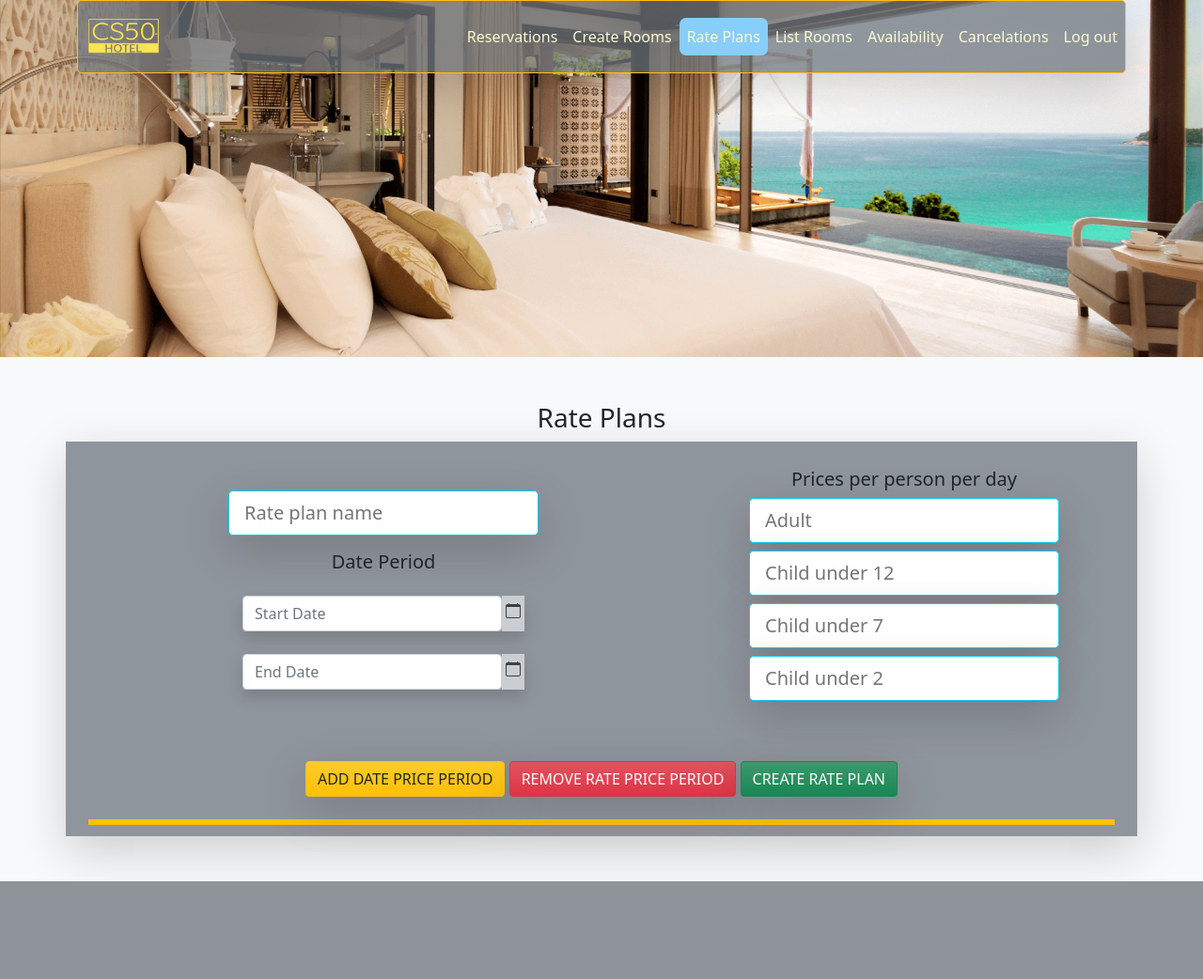
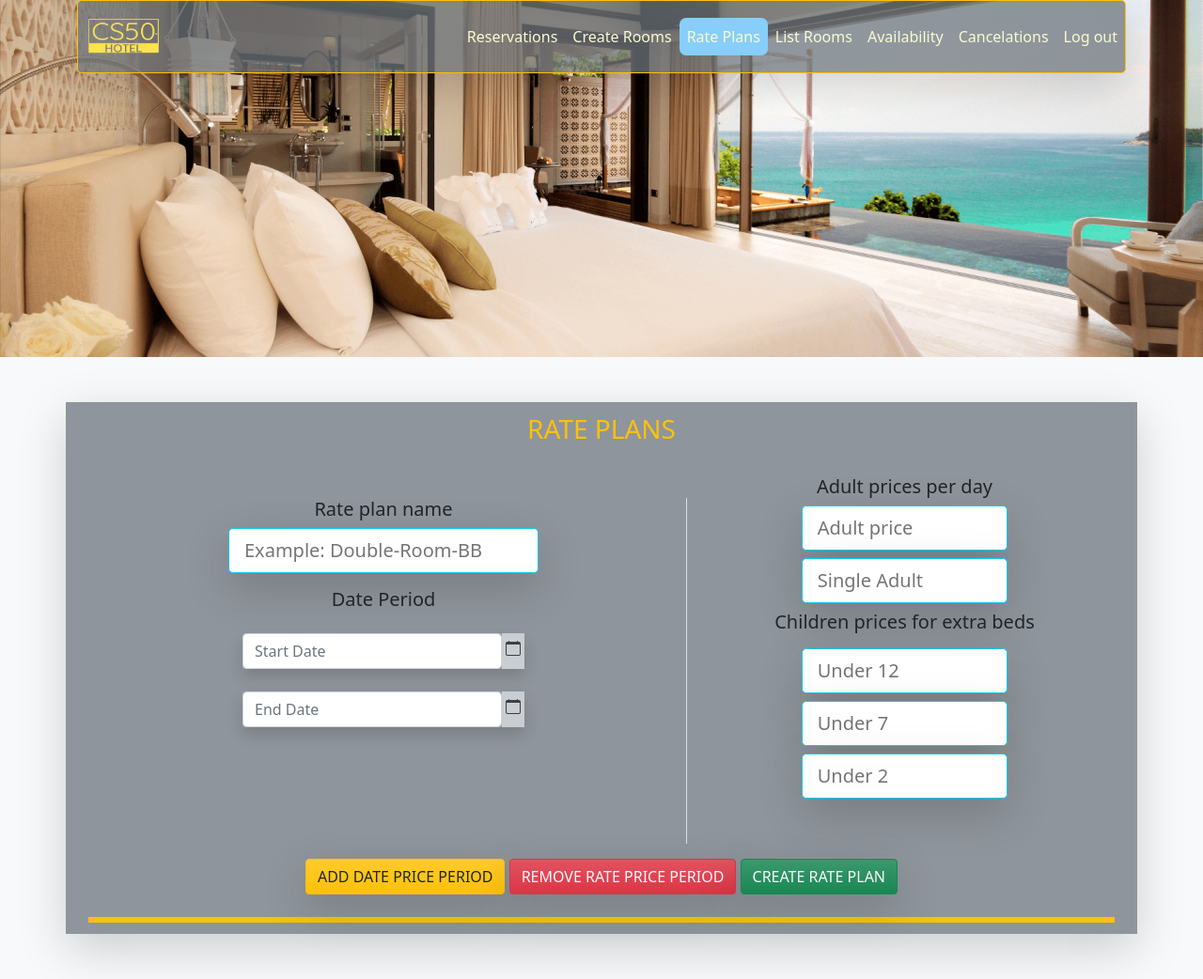
Before and after one commit to Acrofil/flask-hotel-booking-app, a Flask app: page /rate_plans in a window 1280 px wide. Shown: the whole page at 94% size. Before the commit the page ends 938 px from the top, so only its background shows below. Run offline with Flask 3, Linux system fonts and the light colour scheme; a user stored in the database is signed in; some libraries are stand-ins or nearby versions.

Commit message:
cleaning up rate_plans html and routes /rate_plans

```diff
--- a/booking_engine/models.py
+++ b/booking_engine/models.py
@@ -15,6 +15,7 @@ class Room(db.Model):
     id = db.Column(db.Integer, primary_key=True, nullable=False)
     name = db.Column(db.String(100), unique=True, nullable=False)
     max_guests = db.Column(db.Integer, nullable=False)
+    min_guests = db.Column(db.Integer,)
     max_adults = db.Column(db.Integer, nullable=False)
     max_children = db.Column(db.Integer, nullable=False)
     total_of_this_type = db.Column(db.Integer, nullable=False)
@@ -26,7 +27,7 @@ class Room(db.Model):
 
 class RateType(db.Model):
     id = db.Column(db.Integer, primary_key=True, nullable=False)
-    rate_type = db.Column(db.String(), nullable=False)
+    rate_name = db.Column(db.String(), nullable=False)
     # Create relationship with rate_plan table
     rate_plan_type = db.relationship('RatePlan', backref='rate_type')
 
@@ -34,6 +35,7 @@ class RateType(db.Model):
 class RatePlan(db.Model):
     id = db.Column(db.Integer, primary_key=True, nullable=False)
     rate_adult = db.Column(db.Integer, nullable=False)
+    rate_single_adult = db.Column(db.Integer, nullable=False)
     rate_child_under_12 = db.Column(db.Integer, nullable=False)
     rate_child_under_7 = db.Column(db.Integer, nullable=False)
     rate_child_under_2 = db.Column(db.Integer, nullable=False)
--- a/booking_engine/routes.py
+++ b/booking_engine/routes.py
@@ -109,6 +109,7 @@ def create_rooms():
 
         room_name = request.form.get("room")
         max_guests = int(request.form.get("max_guests"))
+        min_guests = int(request.form.get("min_guests"))
         max_adults = int(request.form.get("max_adults"))
         max_children = int(request.form.get("max_children"))
         total_rooms = request.form.get("total_rooms")
@@ -122,13 +123,10 @@ def create_rooms():
             flash("Total rooms cannot be zero!")
             return redirect("create_rooms")
 
+        if min_guests <= 0 or min_guests > max_guests:
+            flash("Minimum guests cannot be negative/0 or higher than max guests!")
+
         room_image_new = ''
-
-        #if room_image.filename == '':
-            #stock_image_path = os.path.join(basedir, app.config['UPLOAD_FOLDER'], filename)
-           # file = request.files.get('stock_room_image.jpeg')
-          #  filename = secure_filename(file.filename)
-           # room_image_new = filename
 
         if room_image and allowed_file(room_image.filename):
             filename = secure_filename(room_image.filename)
@@ -140,6 +138,7 @@ def create_rooms():
         room = Room(
             name = room_name,
             max_guests = max_guests,
+            min_guests = min_guests,
             max_adults = max_adults,
             max_children = max_children,
             total_of_this_type = int(total_rooms),
@@ -177,21 +176,9 @@ def rate_plans():
 
     if request.method == "POST":
 
-        rate_name = request.form.get("rate_plan_name")
-        start_date = datetime.strptime(request.form.get("start_date_1"), "%d-%m-%Y")
-        end_date = datetime.strptime(request.form.get("end_date_1"), "%d-%m-%Y")
-        price_adult = request.form.get("price_per_day_adult_1")
-        price_child_12 = request.form.get("price_per_day_child_under_12_1")
-        price_child_7 = request.form.get("price_per_day_child_under_7_1")
-        price_child_2 = request.form.get("price_per_day_child_under_2_1")
+        rate_plan_name = request.form.get("rate_plan_name")
 
-
-        if not price_adult.isnumeric() or not price_child_12.isnumeric() or not price_child_7.isnumeric() or not price_child_2.isnumeric():
-            flash("Only digits supported for prices!")
-            return redirect("/rate_plans")
-
-
-        total_rate_plans = 1
+        total_rate_plans = 2
         rate_plan2 = request.form.get("start_date_2")
         rate_plan3 = request.form.get("start_date_3")
         rate_plan4 = request.form.get("start_date_4")
@@ -204,55 +191,48 @@ def rate_plans():
             total_rate_plans += 1
 
         rate_plan = RateType(
-            rate_type = rate_name
+            rate_name = rate_plan_name
         )
 
         db.session.add(rate_plan)
         db.session.flush()
 
-        if total_rate_plans == 1:
+        all_data_is_correct = True
 
+        # Iterate over all rate plan periods, get the data and add it to the database
+        for i in range(1, total_rate_plans):
+
+            start_date = datetime.strptime(request.form.get("start_date" + "_" + str(i)), "%d-%m-%Y")
+            end_date = datetime.strptime(request.form.get("end_date" + "_" + str(i)), "%d-%m-%Y")
+            price_adult = request.form.get("price_per_day_adult" + "_" + str(i))
+            price_single_adult = request.form.get("price_per_day_single_adult" + "_" + str(i))
+            price_child_12 = request.form.get("price_per_day_child_under_12" + "_" + str(i))
+            price_child_7 = request.form.get("price_per_day_child_under_7" + "_" + str(i))
+            price_child_2 = request.form.get("price_per_day_child_under_2" + "_" + str(i))
+
+            if not price_adult.isnumeric() or not price_single_adult.isnumeric() or not price_child_12.isnumeric() or not price_child_7.isnumeric() or not price_child_2.isnumeric():
+                flash("Only digits supported for prices!")
+                all_data_is_correct = False
+                return redirect("/rate_plans")
+
+            # Create rate plan object
             rate_plan_rates = RatePlan(
             rate_adult = price_adult,
+            rate_single_adult = price_single_adult,
             rate_child_under_12 = price_child_12,
             rate_child_under_7 = price_child_7,
             rate_child_under_2 = price_child_2,
             from_date = start_date,
             to_date = end_date,
             rate_type_id = rate_plan.id
-        )
+            )
 
             db.session.add(rate_plan_rates)
 
 
-        elif total_rate_plans > 1:
 
-            count = 1
-            while count <= total_rate_plans:
-
-                start_date = datetime.strptime(request.form.get("start_date" + "_" + str(count)), "%d-%m-%Y")
-                end_date = datetime.strptime(request.form.get("end_date" + "_" + str(count)), "%d-%m-%Y")
-                price_adult = request.form.get("price_per_day_adult" + "_" + str(count))
-                price_child_12 = request.form.get("price_per_day_child_under_12" + "_" + str(count))
-                price_child_7 = request.form.get("price_per_day_child_under_7" + "_" + str(count))
-                price_child_2 = request.form.get("price_per_day_child_under_2" + "_" + str(count))
-
-
-                rate_plan_rates = RatePlan(
-                rate_adult = price_adult,
-                rate_child_under_12 = price_child_12,
-                rate_child_under_7 = price_child_7,
-                rate_child_under_2 = price_child_2,
-                from_date = start_date,
-                to_date = end_date,
-                rate_type_id = rate_plan.id
-            )
-
-                db.session.add(rate_plan_rates)
-
-                count += 1
-
-        db.session.commit()
+        if all_data_is_correct:
+            db.session.commit()
 
         return redirect("/rate_plans")
     else:
--- a/booking_engine/static/styles.css
+++ b/booking_engine/static/styles.css
@@ -18,6 +18,7 @@
 .hidden_dates {
   margin-left: 250px;
 }
+
 
 .bg-img {
     /* The image used */
--- a/booking_engine/templates/create_rooms.html
+++ b/booking_engine/templates/create_rooms.html
@@ -26,6 +26,10 @@
                         <input class="mt-2 shadow shadow-lg border border-1 border-info" type="number" max="9" Min="1" id="max_guests" name="max_guests" />
                         <br>
                         <label for="">Max guests</label>
+                        <br>
+                        <input class="mt-2 shadow shadow-lg border border-1 border-info" type="number" max="9" Min="1" id="min_guests" name="min_guests" />
+                        <br>
+                        <label for="">Min guests</label>
                         <br>
                         <input class="mt-2 shadow shadow-lg border border-1 border-info" type="number" max="9" Min="1" id="max_adults" name="max_adults"/>
                         <br>
@@ -85,6 +89,7 @@
                     <table>
                         <tr>
                             <td><strong>Max Guests: </strong> {{ room.max_guests }} </td>
+                            <td><strong>Min Guests: </strong> {{ room.min_guests }} </td>
                             <td><strong>Max Adults: </strong> {{ room.max_adults }}</td>
                             <td><strong>Max Children: </strong>{{ room.max_children }}</td>
                             <td><strong>Rooms of this type: </strong>{{ room.total_of_this_type }}</td>
--- a/booking_engine/templates/rate_plans.html
+++ b/booking_engine/templates/rate_plans.html
@@ -6,17 +6,18 @@
 {% endblock %}
 
 
-
 {% block main %}
-<h3>Rate Plans</h3>
-
 <div class="container bg-secondary bg-opacity-75 shadow-lg">
     <form class="form p-1" action="/rate_plans" method="post" id="rate_plans_form">
         <div class="container-fluid d-flex justify-content-center">
             <div class="row">
-                <div class="col md-5 mt-5  d-block">
-                    <input type="text" class="form-control-lg was-validated shadow-lg border border-1 border-info was-validated"
-                        required placeholder="Rate plan name"
+                <h3 class="mt-2 text-warning">RATE PLANS</h3>
+                <div class="col md-5 mt-5  d-block border-end">
+
+                    <h5>Rate plan name</h5>
+
+                    <input type="text" class="form-control-lg shadow-lg border border-1 border-info was-validated"
+                        required placeholder="Example: Double-Room-BB"
                         id="rate_plan_name"
                         name="rate_plan_name"
                         autocomplete="off">
@@ -39,40 +40,47 @@
                                 </span>
                             </div>
                         </div>
-                </div>
+                    </div>
 
                 <div class="col md-4 mt-4">
-                    <h5>Prices per person per day</h5>
-                    <input type="text" required class="form-control-lg  was-validated shadow-lg border border-1 border-info was-validated was-validated"
-                        required placeholder="Adult"
+                    <h5>Adult prices per day</h5>
+                    <input type="text" required class="form-control-lg w-50  shadow-lg border border-1 border-info was-validated was-validated"
+                        required placeholder="Adult price"
                         id="price_per_day_adult_1"
                         name="price_per_day_adult_1"
                         autocomplete="off">
 
-                        <input type="text" required class="form-control-lg was-validated shadow-lg border mt-2  border-1 border-info was-validated"
-                        required placeholder="Child under 12"
+                        <input type="text" required class="form-control-lg mt-2 w-50  shadow-lg border border-1 border-info was-validated was-validated"
+                        required placeholder="Single Adult"
+                        id="price_per_day_single_adult_1"
+                        name="price_per_day_single_adult_1"
+                        autocomplete="off">
+
+                        <h5 class="mt-2">Children prices for extra beds</h5>
+
+                        <input type="text" required class="form-control-lg w-50  shadow-lg border mt-2  border-1 border-info was-validated"
+                        required placeholder="Under 12"
                         id="price_per_day_child_under_12_1"
                         name="price_per_day_child_under_12_1"
                         autocomplete="off">
 
-                        <input type="text" required class="form-control-lg was-validated shadow-lg border mt-2  border-1 border-info was-validated"
-                        required placeholder="Child under 7"
+                        <input type="text" required class="form-control-lg w-50  shadow-lg border mt-2  border-1 border-info was-validated"
+                        required placeholder="Under 7"
                         id="price_per_day_child_under_7_1"
                         name="price_per_day_child_under_7_1"
                         autocomplete="off">
 
-                        <input type="text" required class="form-control-lg was-validated shadow-lg border mt-2 mb-5  border-1 border-info was-validated"
-                        required placeholder="Child under 2"
+                        <input type="text" required class="form-control-lg w-50  shadow-lg border mt-2 mb-5  border-1 border-info was-validated"
+                        required placeholder="Under 2"
                         id="price_per_day_child_under_2_1"
                         name="price_per_day_child_under_2_1"
                         autocomplete="off">
                 </div>
 
-
                 <div>
                     <button class="btn btn-warning bg-gradient mb-3 text-dark mt-3 rounded shadow shadow-lg" id="add_rate_plan" value="add" type="button">ADD DATE PRICE PERIOD</button>
                     <button class="btn btn-danger bg-gradient mb-3 text-light mt-3 rounded shadow shadow-lg" id="remove_rate_plan" value="remove" type="button">REMOVE RATE PRICE PERIOD</button>
-                    <button class="btn btn-success bg-gradient mb-3 text-light mt-3 rounded shadow shadow-lg" id="add_rate_plan" type="submit">CREATE RATE PLAN</button>
+                    <button class="btn btn-success bg-gradient mb-3 text-light mt-3 rounded shadow shadow-lg" id="create" type="submit">CREATE RATE PLAN</button>
                 </div>
 
                 </div>
@@ -83,36 +91,46 @@
                     <div class="col-md-4 mt-4 period_two border-bottom border-end">
                         <h5>Date Period 2</h5>
 
-                        <div class="dates_rate_plans  d-block m-5 ml-5 shadow " id="datepicker1">
+
+                        <div class="hidden_dates m-5 ml-5 shadow " id="datepicker1">
                             <input type="text" class="form-control requered_rate_plan2 calendar_rate_plan" id="start_date_2" name="start_date_2" placeholder="Start Date" autocomplete="off"/>
                         </div>
 
-                        <div class="dates_rate_plans hidden_dates d-block m-5 ml-5 shadow" id="datepicker1">
+                        <div class="hidden_dates d-block m-5 ml-5 shadow" id="datepicker1">
                             <input type="text" class="form-control requered_rate_plan2 calendar_rate_plan" id="end_date_2" name="end_date_2" placeholder="End Date" autocomplete="off"/>
                         </div>
 
+
                         <div class="col md-4 mt-4">
-                            <h5>Prices per person per day</h5>
-                            <input type="text" class="form-control-lg requered_rate_plan2 shadow-lg border border-1 border-info"
+                            <h5>Adult prices per day</h5>
+                            <input type="text" class="form-control-lg w-75 requered_rate_plan2 shadow-lg border border-1 border-info"
                                 placeholder="Adult"
                                 id="price_per_day_adult_2"
                                 name="price_per_day_adult_2"
                                 autocomplete="off">
 
-                                <input type="text" class="form-control-lg requered_rate_plan2 shadow-lg border mt-2  border-1 border-info"
-                                placeholder="Child under 12"
+                                <input type="text" class="form-control-lg w-75 mt-2 requered_rate_plan2 shadow-lg border border-1 border-info"
+                                placeholder="Single Adult"
+                                id="price_per_day_single_adult_2"
+                                name="price_per_day_single_adult_2"
+                                autocomplete="off">
+
+                                <h5 class="mt-2">Children prices for extra beds</h5>
+
+                                <input type="text" class="form-control-lg w-75 requered_rate_plan2 shadow-lg border mt-2  border-1 border-info"
+                                placeholder="Under 12"
                                 id="price_per_day_child_under_12_2"
                                 name="price_per_day_child_under_12_2"
                                 autocomplete="off">
 
-                                <input type="text" class="form-control-lg requered_rate_plan2 shadow-lg border mt-2  border-1 border-info"
-                                placeholder="Child under 7"
+                                <input type="text" class="form-control-lg w-75 requered_rate_plan2 shadow-lg border mt-2  border-1 border-info"
+                                placeholder="Under 7"
                                 id="price_per_day_child_under_7_2"
                                 name="price_per_day_child_under_7_2"
                                 autocomplete="off">
 
-                                <input type="text" class="form-control-lg requered_rate_plan2 shadow-lg border mt-2 mb-5  border-1 border-info"
-                                placeholder="Child under 2"
+                                <input type="text" class="form-control-lg w-75 requered_rate_plan2 shadow-lg border mt-2 mb-5  border-1 border-info"
+                                placeholder="Under 2"
                                 id="price_per_day_child_under_2_2"
                                 name="price_per_day_child_under_2_2"
                                 autocomplete="off">
@@ -124,36 +142,44 @@
                     <div class="col-md-4 mt-4 period_three border-bottom border-end">
                         <h5>Date Period 3</h5>
 
-                        <div class="dates_rate_plans d-block m-5 ml-5 shadow" id="datepicker1">
+                        <div class="hidden_dates d-block m-5 ml-5 shadow" id="datepicker1">
                             <input type="text" class="form-control requered_rate_plan3" id="start_date_3" name="start_date_3" placeholder="Start Date" autocomplete="off"/>
                         </div>
 
-                        <div class="dates_rate_plans d-block m-5 ml-5 shadow" id="datepicker1">
+                        <div class="hidden_dates d-block m-5 ml-5 shadow" id="datepicker1">
                             <input type="text" class="form-control requered_rate_plan3" id="end_date_3" name="end_date_3" placeholder="End Date" autocomplete="off"/>
                         </div>
 
                         <div class="col md-4 mt-4">
-                            <h5>Prices per person per day</h5>
-                            <input type="text" class="form-control-lg requered_rate_plan3 shadow-lg border border-1 border-info"
+                            <h5>Adult prices per day</h5>
+                            <input type="text" class="form-control-lg w-75 requered_rate_plan3 shadow-lg border border-1 border-info"
                                 placeholder="Adult"
                                 id="price_per_day_adult_3"
                                 name="price_per_day_adult_3"
                                 autocomplete="off">
 
-                                <input type="text" class="form-control-lg requered_rate_plan3 shadow-lg border mt-2  border-1 border-info"
-                                placeholder="Child under 12"
+                                <input type="text" class="form-control-lg w-75 mt-2 requered_rate_plan3 shadow-lg border border-1 border-info"
+                                placeholder="Single Adult"
+                                id="price_per_day_single_adult_3"
+                                name="price_per_day_single_adult_3"
+                                autocomplete="off">
+
+                                <h5 class="mt-2">Children prices for extra beds</h5>
+
+                                <input type="text" class="form-control-lg w-75 requered_rate_plan3 shadow-lg border mt-2  border-1 border-info"
+                                placeholder="Under 12"
                                 id="price_per_day_child_under_12_3"
                                 name="price_per_day_child_under_12_3"
                                 autocomplete="off">
 
-                                <input type="text" class="form-control-lg requered_rate_plan3 shadow-lg border mt-2  border-1 border-info"
-                                placeholder="Child under 7"
+                                <input type="text" class="form-control-lg w-75 requered_rate_plan3 shadow-lg border mt-2  border-1 border-info"
+                                placeholder="Under 7"
                                 id="price_per_day_child_under_7_3"
                                 name="price_per_day_child_under_7_3"
                                 autocomplete="off">
 
-                                <input type="text" class="form-control-lg requered_rate_plan3 shadow-lg border mt-2 mb-5  border-1 border-info"
-                                placeholder="Child under 2"
+                                <input type="text" class="form-control-lg w-75 requered_rate_plan3 shadow-lg border mt-2 mb-5  border-1 border-info"
+                                placeholder="Under 2"
                                 id="price_per_day_child_under_2_3"
                                 name="price_per_day_child_under_2_3"
                                 autocomplete="off">
@@ -165,43 +191,50 @@
                     <div class="col-md-4 mt-4 period_four">
                         <h5 class="">Date Period 4</h5>
 
-                        <div class="dates_rate_plans  d-block m-5 ml-5 shadow" id="datepicker1">
+                        <div class="hidden_dates  d-block m-5 ml-5 shadow" id="datepicker1">
                             <input type="text" class="form-control requered_rate_plan4" id="start_date_4" name="start_date_4" placeholder="Start Date" autocomplete="off"/>
                         </div>
 
-                        <div class="dates_rate_plans  d-block m-5 ml-5 shadow" id="datepicker1">
+                        <div class="hidden_dates  d-block m-5 ml-5 shadow" id="datepicker1">
                             <input type="text" class="form-control requered_rate_plan4" id="end_date_4" name="end_date_4" placeholder="End Date" autocomplete="off"/>
                         </div>
 
                         <div class="col md-4 mt-4">
-                            <h5>Prices per person per day</h5>
-                            <input type="text" class="form-control-lg requered_rate_plan4 shadow-lg border border-1 border-info"
+                            <h5>Adult prices per day</h5>
+                            <input type="text" class="form-control-lg w-75 requered_rate_plan4 shadow-lg border border-1 border-info"
                                 placeholder="Adult"
                                 id="price_per_day_adult_4"
                                 name="price_per_day_adult_4"
                                 autocomplete="off">
 
-                                <input type="text" class="form-control-lg requered_rate_plan4 shadow-lg border mt-2  border-1 border-info"
-                                placeholder="Child under 12"
+                                <input type="text" class="form-control-lg w-75 mt-2 requered_rate_plan4 shadow-lg border border-1 border-info"
+                                placeholder="Single Adult"
+                                id="price_per_day_single_adult_4"
+                                name="price_per_day_single_adult_4"
+                                autocomplete="off">
+
+                                <h5 class="mt-2">Children prices for extra beds</h5>
+
+                                <input type="text" class="form-control-lg w-75 requered_rate_plan4 shadow-lg border mt-2  border-1 border-info"
+                                placeholder="Under 12"
                                 id="price_per_day_child_under_12_4"
                                 name="price_per_day_child_under_12_4"
                                 autocomplete="off">
 
-                                <input type="text" class="form-control-lg requered_rate_plan4 shadow-lg border mt-2  border-1 border-info"
-                                placeholder="Child under 7"
+                                <input type="text" class="form-control-lg w-75 requered_rate_plan4 shadow-lg border mt-2  border-1 border-info"
+                                placeholder="Under 7"
                                 id="price_per_day_child_under_7_4"
                                 name="price_per_day_child_under_7_4"
                                 autocomplete="off">
 
-                                <input type="text" class="form-control-lg requered_rate_plan4 shadow-lg border mt-2 mb-5  border-1 border-info"
-                                placeholder="Child under 2"
+                                <input type="text" class="form-control-lg w-75 requered_rate_plan4 shadow-lg border mt-2 mb-5  border-1 border-info"
+                                placeholder="Under 2"
                                 id="price_per_day_child_under_2_4"
                                 name="price_per_day_child_under_2_4"
                                 autocomplete="off">
                         </div>
                         <button class="btn btn-danger bg-gradient mb-3 text-light mt-3 rounded shadow shadow-lg" id="remove_rate_plan" value="remove" type="submit">REMOVE</button>
                     </div>
-
                 </div>
             </div>
         </div>
```
Also changed, not shown: booking_engine/hotel.db, 2 other files.
